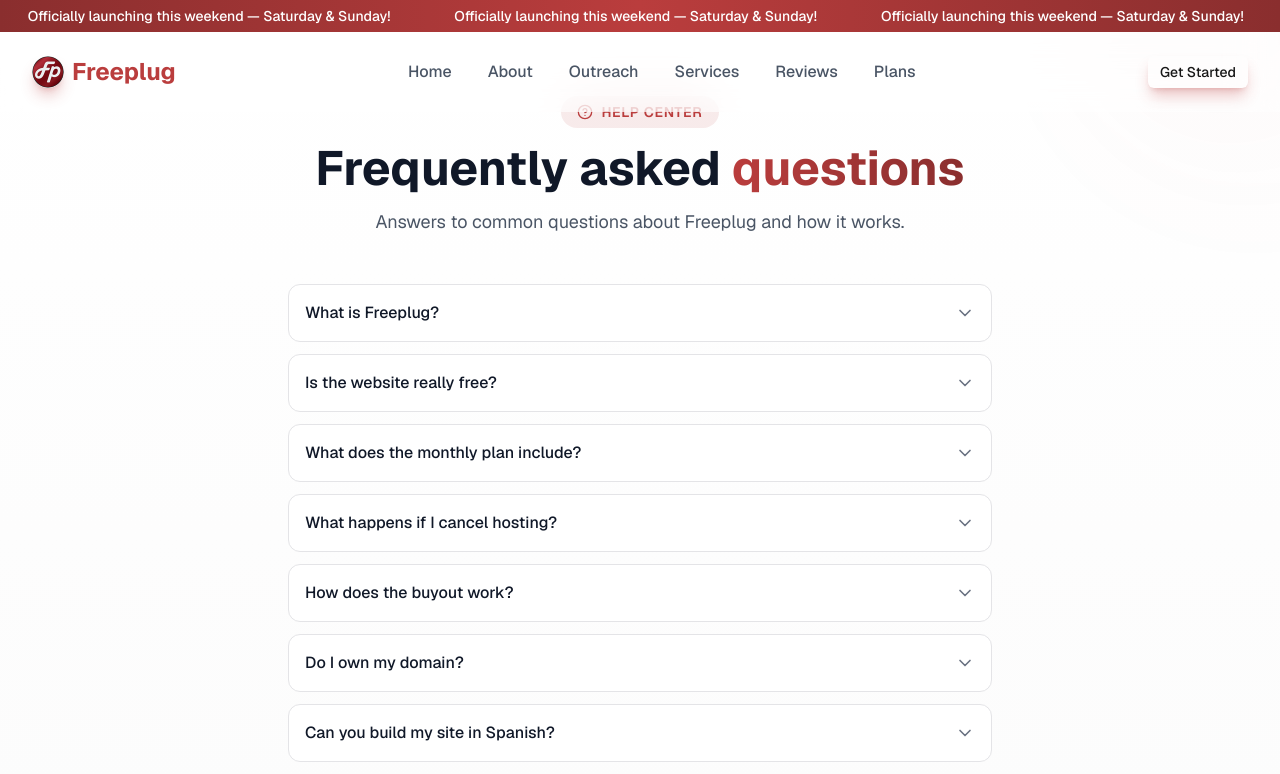
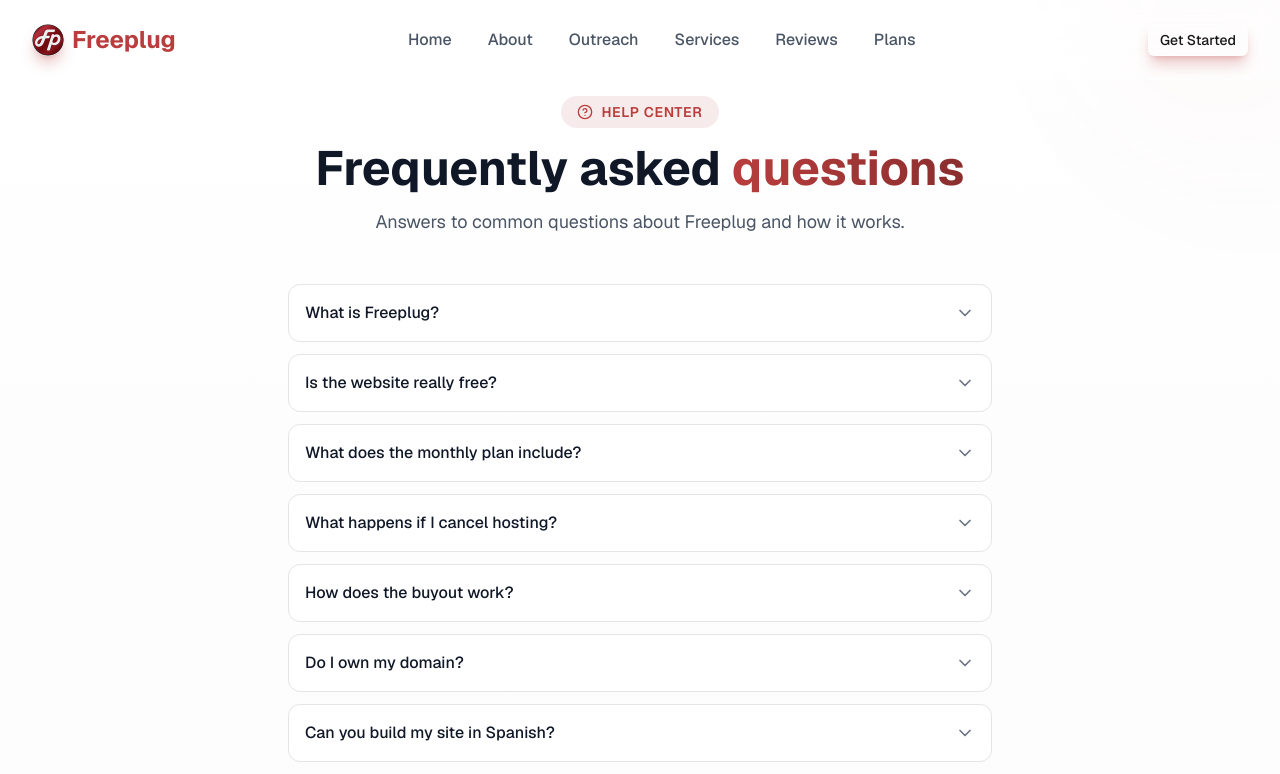
Before and after one commit to ezequielcasillas1/Freeplug-in.dev, a Next.js app in the folder freeplug-landing/: page /en/faq in a window 1280 px wide. Shown: the top 774 px of the page. Built offline with nearby package versions, Linux system fonts and the light colour scheme; what @next/env would draw is missing.

Commit message:
Remove 'Officially launching this weekend' launch banner (EN+ES): LaunchMarquee component, test, CSS

```diff
--- a/freeplug-landing/src/app/globals.css
+++ b/freeplug-landing/src/app/globals.css
@@ -126,27 +126,3 @@ body {
 .card-shine:hover::before {
   left: 100%;
 }
-
-/* Launch marquee (public pages). Pauses on hover/focus; static under reduced motion. */
-@keyframes launch-marquee-scroll {
-  from { transform: translateX(0); }
-  to { transform: translateX(-50%); }
-}
-.launch-marquee__track {
-  animation: launch-marquee-scroll 40s linear infinite;
-}
-.launch-marquee:hover .launch-marquee__track,
-.launch-marquee:focus-within .launch-marquee__track {
-  animation-play-state: paused;
-}
-@media (prefers-reduced-motion: reduce) {
-  .launch-marquee__track {
-    animation: none;
-    width: 100%;
-    justify-content: center;
-  }
-  .launch-marquee__group + .launch-marquee__group,
-  .launch-marquee__group span + span {
-    display: none;
-  }
-}
--- a/freeplug-landing/src/features/landing/components/LaunchMarquee.tsx
+++ /dev/null
@@ -1,36 +0,0 @@
-/**
- * Slim launch banner for public pre-login pages (rendered inside the public Navigation).
- * No locale mechanism exists on FP0.5 yet, so only EN renders. The ES string is kept ready in
- * LAUNCH_MARQUEE_COPY.es for when the i18n catalog lands.
- */
-export const LAUNCH_MARQUEE_COPY = {
-  en: 'Officially launching this weekend — Saturday & Sunday!',
-  es: '¡Lanzamiento oficial este fin de semana — sábado y domingo!',
-} as const
-
-export type LaunchMarqueeLocale = keyof typeof LAUNCH_MARQUEE_COPY
-
-export function LaunchMarquee({ locale = 'en' }: { locale?: LaunchMarqueeLocale }) {
-  const text = LAUNCH_MARQUEE_COPY[locale]
-  return (
-    <div
-      className="launch-marquee relative overflow-hidden bg-gradient-to-r from-[#8a2e2e] via-[#ba3d3d] to-[#8a2e2e] text-white text-xs sm:text-sm font-medium"
-      role="region"
-      aria-label={locale === 'es' ? 'Anuncio de lanzamiento' : 'Launch announcement'}
-      aria-live="off"
-      data-testid="launch-marquee"
-    >
-      {/* Static copy for screen readers; the moving track is decorative duplicates. */}
-      <p className="sr-only">{text}</p>
-      <div className="launch-marquee__track flex w-max whitespace-nowrap py-1.5" aria-hidden="true">
-        {[0, 1].map((half) => (
-          <div key={half} className="launch-marquee__group flex shrink-0">
-            {[0, 1, 2, 3].map((i) => (
-              <span key={i} className="px-8">{text}</span>
-            ))}
-          </div>
-        ))}
-      </div>
-    </div>
-  )
-}
--- a/freeplug-landing/src/features/landing/components/Navigation.tsx
+++ b/freeplug-landing/src/features/landing/components/Navigation.tsx
@@ -10,7 +10,6 @@ import { AUTH_MAINTENANCE } from '@/lib/auth/signups-paused'
 import { CALCOM_BOOKING_URL } from '@/lib/booking'
 import { cn } from '@/lib/utils/cn'
 import { fadeIn } from '../animations/landing.variants'
-import { LaunchMarquee } from './LaunchMarquee'
 import { useLocale, useTranslations } from 'next-intl'
 import { LanguagePicker } from '@/components/i18n/LanguagePicker'
 import { toAppLocale } from '@/i18n/config'
@@ -64,7 +63,6 @@ export function Navigation() {
         className="absolute bottom-0 left-0 right-0 h-px bg-gray-200"
         style={{ opacity: borderOpacity }}
       />
-      <LaunchMarquee locale={locale === 'es' ? 'es' : 'en'} />
       <div className="max-w-7xl mx-auto px-4 sm:px-6 lg:px-8">
         <div className="flex items-center justify-between h-16 sm:h-20">
           <Link href={publicHref('/', locale)} className="flex items-center gap-2 group">
```
Also changed, not shown: 1 other file (tests, documents, lock files or other folders).
